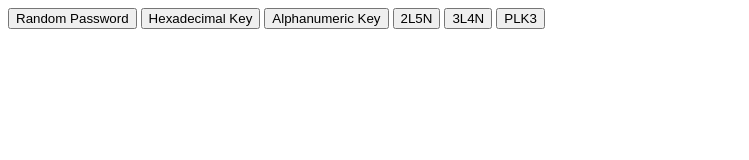
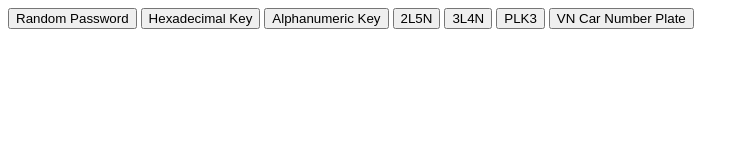
Before and after one commit to matthiasthelion/RandCodegen, a plain HTML site: page index.html in a window 1280 px wide. Shown: the whole page, without its empty margins (0-749 px from the left). Drawn offline with Linux system fonts and the light colour scheme.

Commit message:
Update index.html
Add a generating button for Vietnamese car number plate

```diff
--- a/index.html
+++ b/index.html
@@ -17,6 +17,7 @@
         <button onclick="code_2l5n()">2L5N</button>
         <button onclick="code_3l4n()">3L4N</button>
         <button onclick="plk3()">PLK3</button>
+        <button onclick="vnCar()">VN Car Number Plate</button>
 
         <div id="myNumber"></div>
     </body>
```
